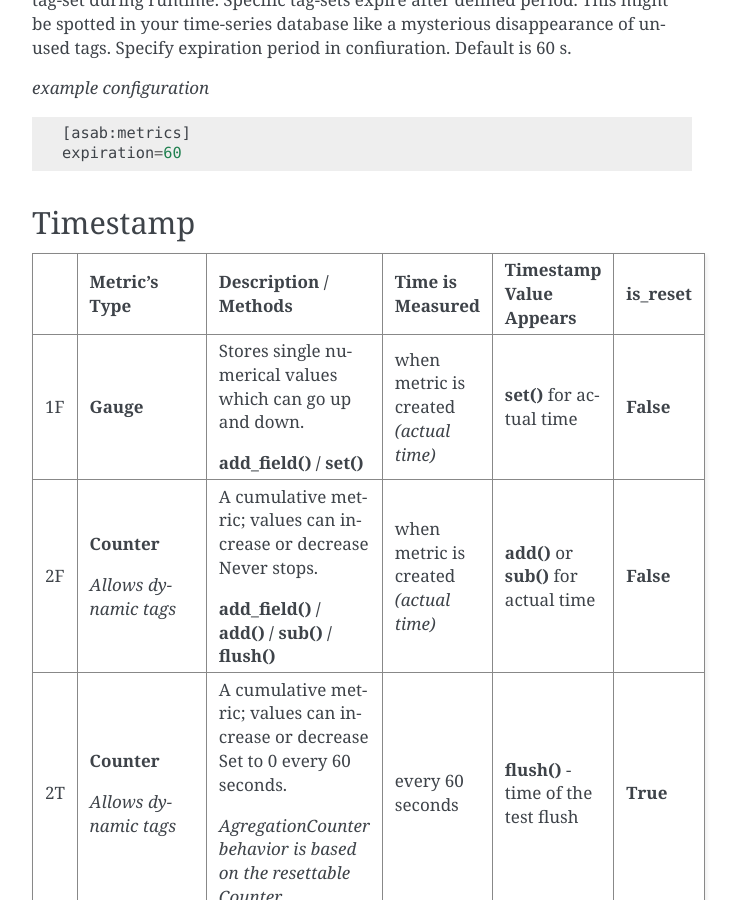
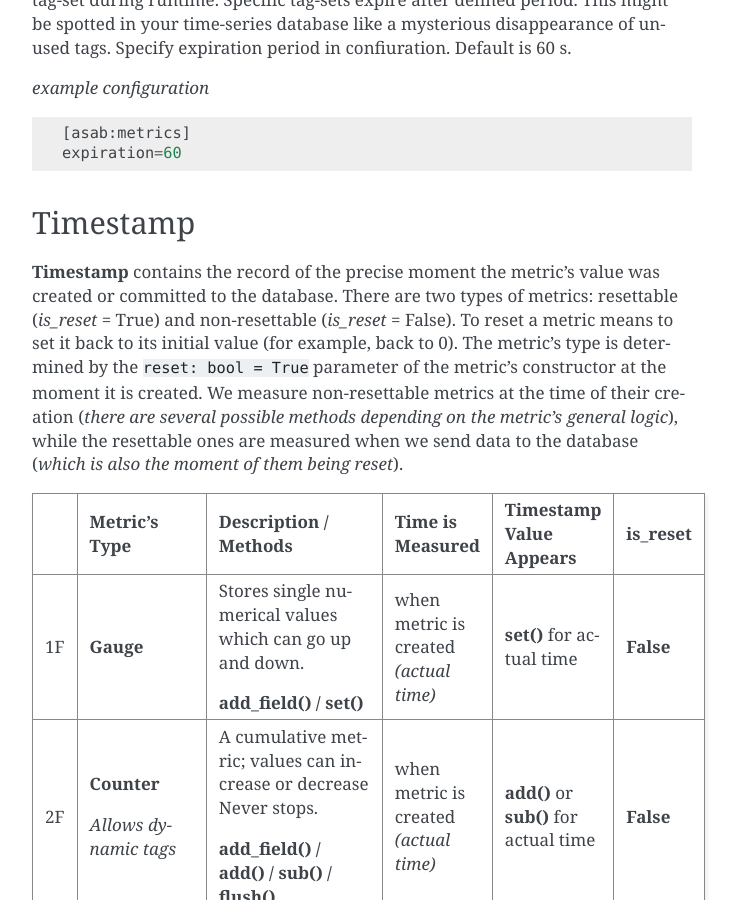
Before and after one commit to TeskaLabs/asab, a Sphinx documentation site: the page built from doc/asab/metrics.rst, in a window 1280 px wide and 900 px high, scrolled down 1922 px. Shown: the whole window, without its empty margins (388-1125 px from the left). Built offline with Sphinx 7.4.7, drawn with Linux system fonts in a browser that asks for light colours; pages that are not in the unit, such as notebooks, are missing from menus.

Commit message:
Adds a short descriptive comment to the new metrics table

```diff
--- a/doc/asab/metrics.rst
+++ b/doc/asab/metrics.rst
@@ -81,6 +81,8 @@ Specify expiration period in confiuration. Default is 60 s.
 
 Timestamp
 ---------
+
+**Timestamp** contains the record of the precise moment the metric's value was created or committed to the database. There are two types of metrics: resettable (`is_reset` = True) and non-resettable (`is_reset` = False). To reset a metric means to set it back to its initial value (for example, back to 0). The metric's type is determined by the ``reset: bool = True`` parameter of the metric's constructor at the moment it is created. We measure non-resettable metrics at the time of their creation (`there are several possible methods depending on the metric's general logic`), while the resettable ones are measured when we send data to the database (`which is also the moment of them being reset`).
 
 +---+--------------+---------------------------------+-----------------------+-----------------------+---------+
 |   |Metric's Type |Description / Methods            |Time is Measured       |Timestamp Value Appears|is_reset |
```
